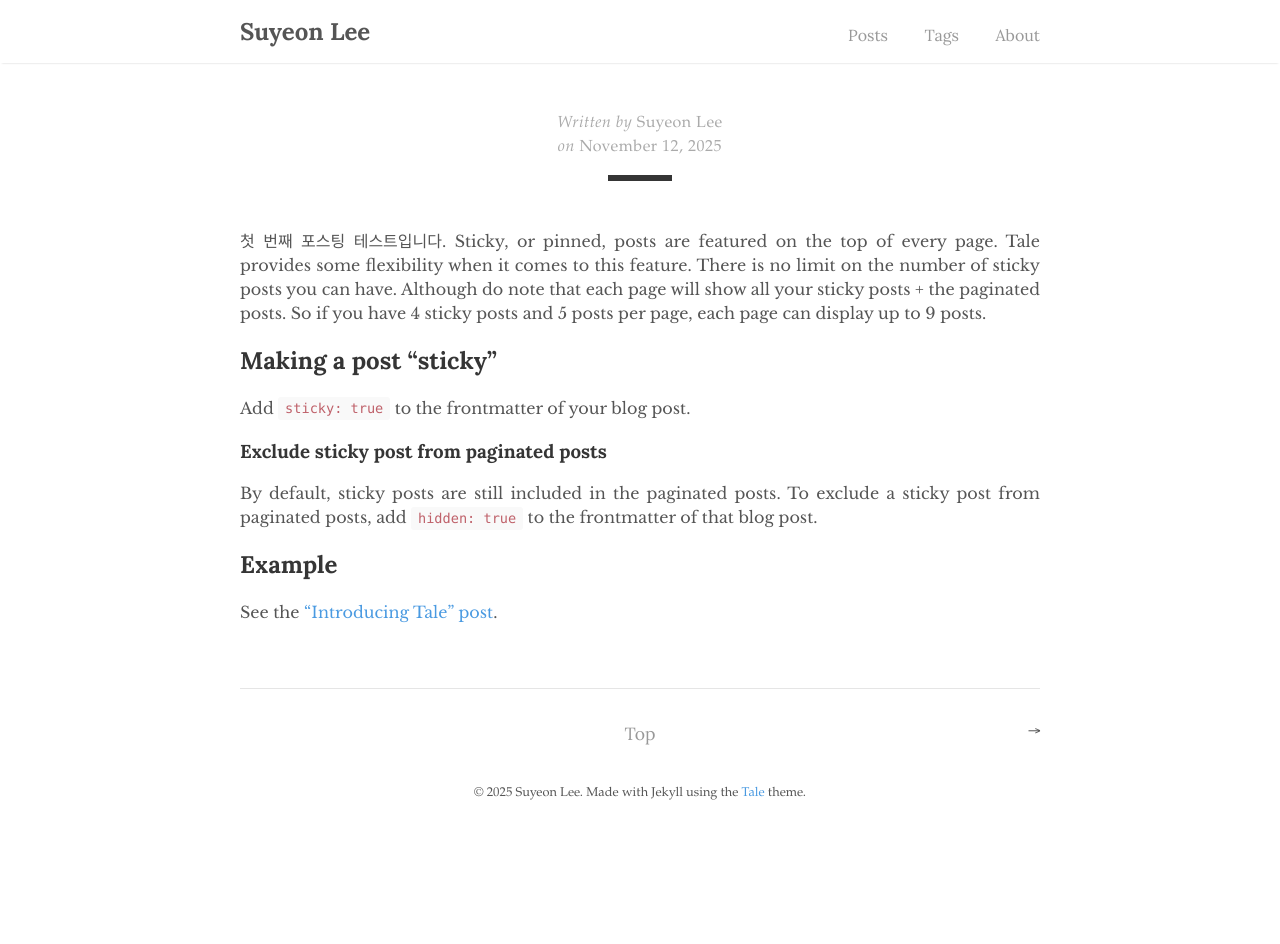
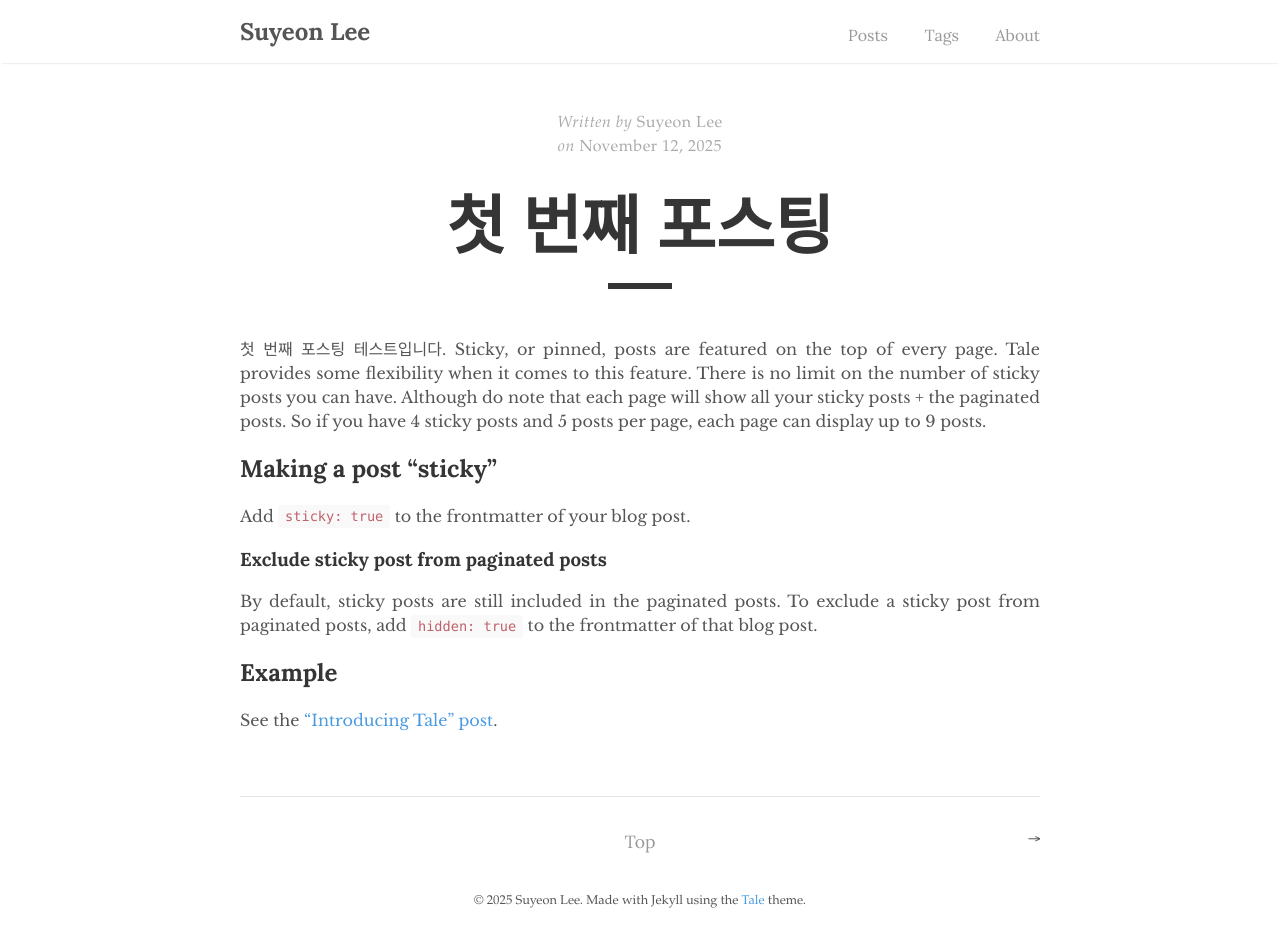
Before and after one commit to suylab/suylab.github.io, a Jekyll site: the page built from _posts/2025-11-12-첫-번째-포스팅.md, in a window 1280 px wide. Built offline with Jekyll 4.4.1, drawn with Linux system fonts in a browser that asks for light colours; our own code applies the rules of GitHub Pages for plain Markdown files; before the commit the page ends 900 px from its top, so only the background shows below that.

Commit message:
post: fix post name

```diff
--- a/_posts/2025-11-12-첫번째-포스팅.md
+++ b/_posts/2025-11-12-첫-번째-포스팅.md
@@ -1,6 +1,6 @@
 ---
 layout: post
-title: "첫 번째 포스팅""
+title: "첫 번째 포스팅"
 author: "Suyeon Lee"
 tags: Tutorial
 excerpt_separator: <!--more-->
```
